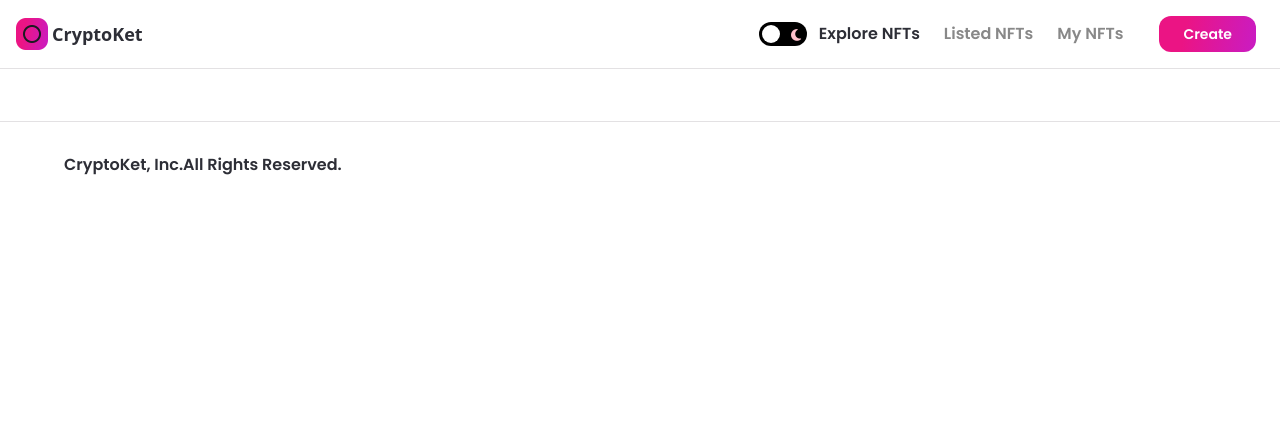
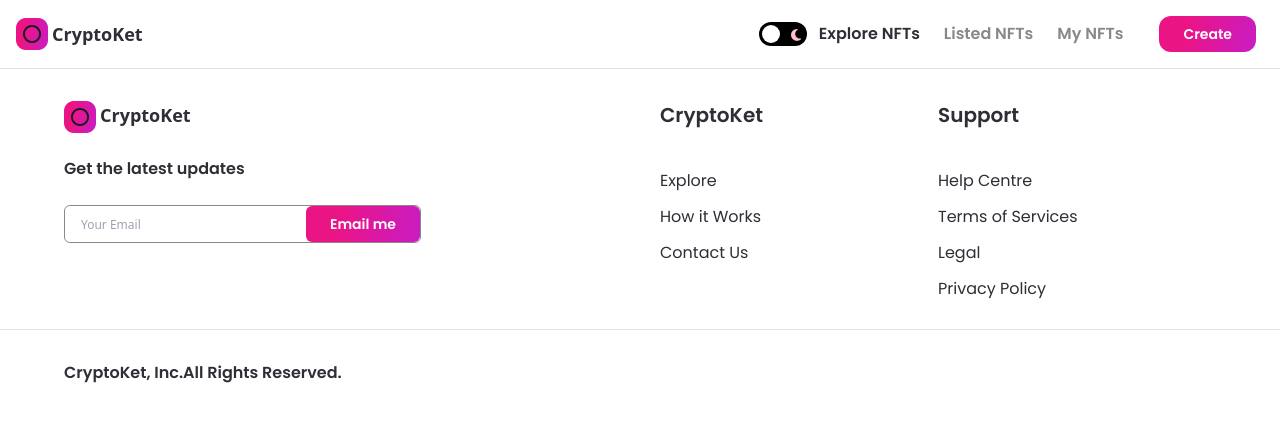
Before and after one commit to Sumit9953/NFT_MARKETPLACE_CRYPTOKET, a Next.js app: page / in a window 1280 px wide. Shown: the top 422 px of the page. Built offline with nearby package versions, Linux system fonts and the light colour scheme.

Commit message:
compelte footer

```diff
--- a/components/Footer.jsx
+++ b/components/Footer.jsx
@@ -4,14 +4,57 @@
 import images from '../assets';
 import { Button } from '.';
 
+const FooterLinks = ({ heading, items }) => (
+  <div className="flex-1 justify-start items-start">
+    <h3 className="font-poppins dark:text-white text-nft-black-1 font-semibold text-xl  mb-10">{heading}</h3>
+    {items.map((item, index) => (
+      <p
+        key={index}
+        className="font-poppins  dark:text-white text-nft-black-1 font-normal text-base cursor-pointer
+         dark:hover:text-nft-gray-1 hover:text-nft-black-1 my-3"
+      >
+        {item}
+      </p>
+    ))}
+  </div>
+);
+
 const Footer = () => {
   const { theme } = useTheme();
 
   return (
     <footer className="flexCentre flex-col border-t dark:border-nft-black-1 border-nft-gray-1 sm:py-8 py-16">
-      <div className="flexCentre w-full mt-5 border-t dark:border-nft-black-1 border-nft-gray-1 sm:px-5 px-16">
+      <div className=" w-full minmd:w-4/5 flex flex-row md:flex-col sm:px-4 px-16">
+        <div className="flexStart flex-1 flex-col">
+          <div className="flexCentre flex cursor-pointer">
+            <Image src={images.logo02} objectFit="contain" width={32} height={32} alt="logo" />
+            <p className="dark:text-white text-nft-black-1 font-semibold text-lg ml-1">CryptoKet</p>
+          </div>
+          <p className="font-poppins dark:text-white text-nft-black-1 font-semibold text-base mt-6 ">Get the latest updates</p>
+          <div className="flexBetween md:w-full minlg:w-557 w-357 mt-6 dark:bg-nft-black-2
+          bg-white border dark:border-nft-black-2 border-nft-gray-2 rounded-md "
+          >
+            <input
+              type="email"
+              placeholder="Your Email"
+              className="h-full flex-1 w-full
+          dark:bg-nft-black-2 bg-white px-4 rounded-md dark:text-white text-nft-black-1 font-normal text-xs minlg:text-lg outline-none "
+            />
+            <div className="flex-initial">
+              <Button btnName="Email me" classStyLes="rounded-md" />
+            </div>
+          </div>
+        </div>
+        <div className="flex-1 flex justify-between flex-wrap ml-10 md:ml-0 md:mt-8">
+          <FooterLinks heading="CryptoKet" items={['Explore', 'How it Works', 'Contact Us']} />
+          <FooterLinks heading="Support" items={['Help Centre', 'Terms of Services', 'Legal', 'Privacy Policy']} />
+        </div>
+      </div>
+
+      <div className="flexCentre w-full mt-4 border-t dark:border-nft-black-1 border-nft-gray-1 sm:px-4 px-16">
         <div className="flexBetween flex-row w-full minmd:w-4/5 sm:flex-col mt-7">
           <p className="font-poppins dark:text-white text-nft-black-1 font-semibold text-base">CryptoKet, Inc.All Rights Reserved.</p>
+          <div className="flex flex-row sm:mt-4">
             {[images.instagram, images.twitter, images.telegram, images.discord].map((image, index) => (
               <div className="mx-2 cursor-pointer" key={index}>
                 <Image
@@ -26,6 +69,7 @@
             ))}
           </div>
         </div>
+      </div>
     </footer>
   );
 };
```
Lines whose indentation alone changed are shown as unchanged.
